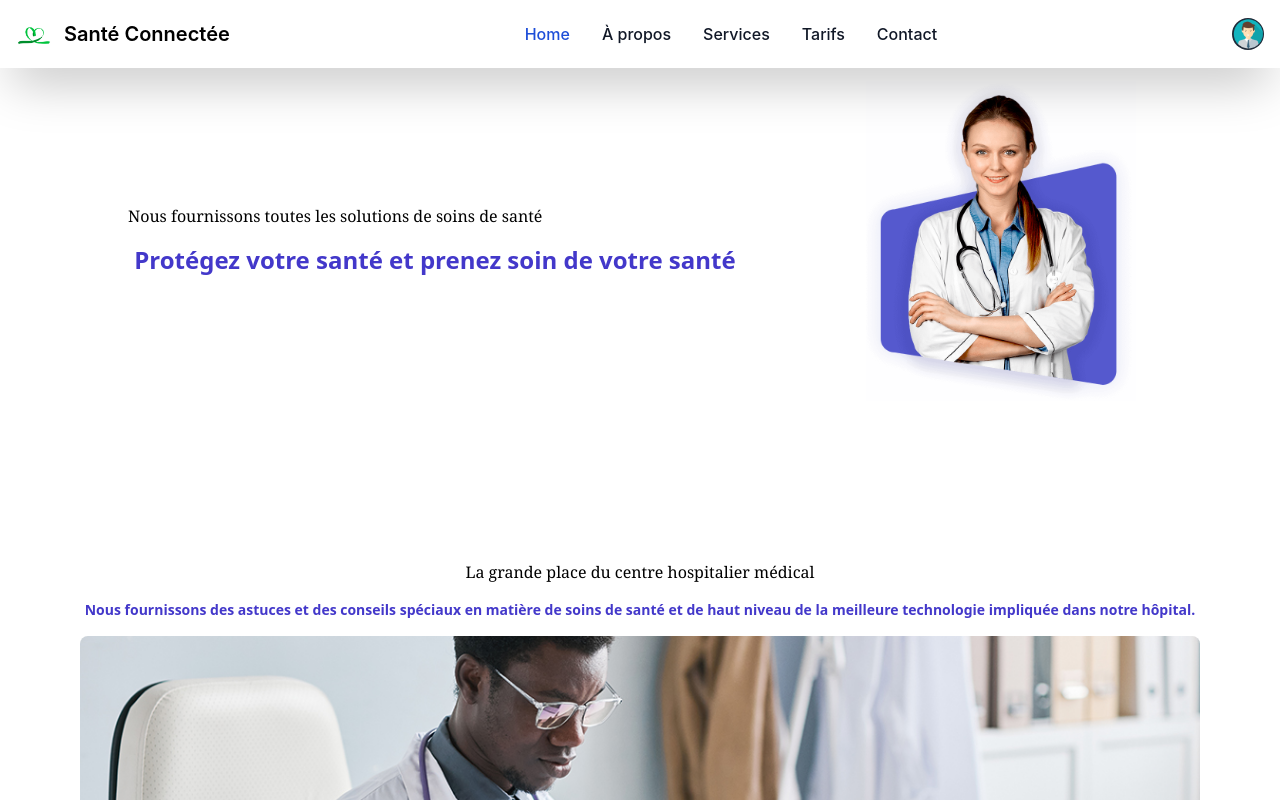
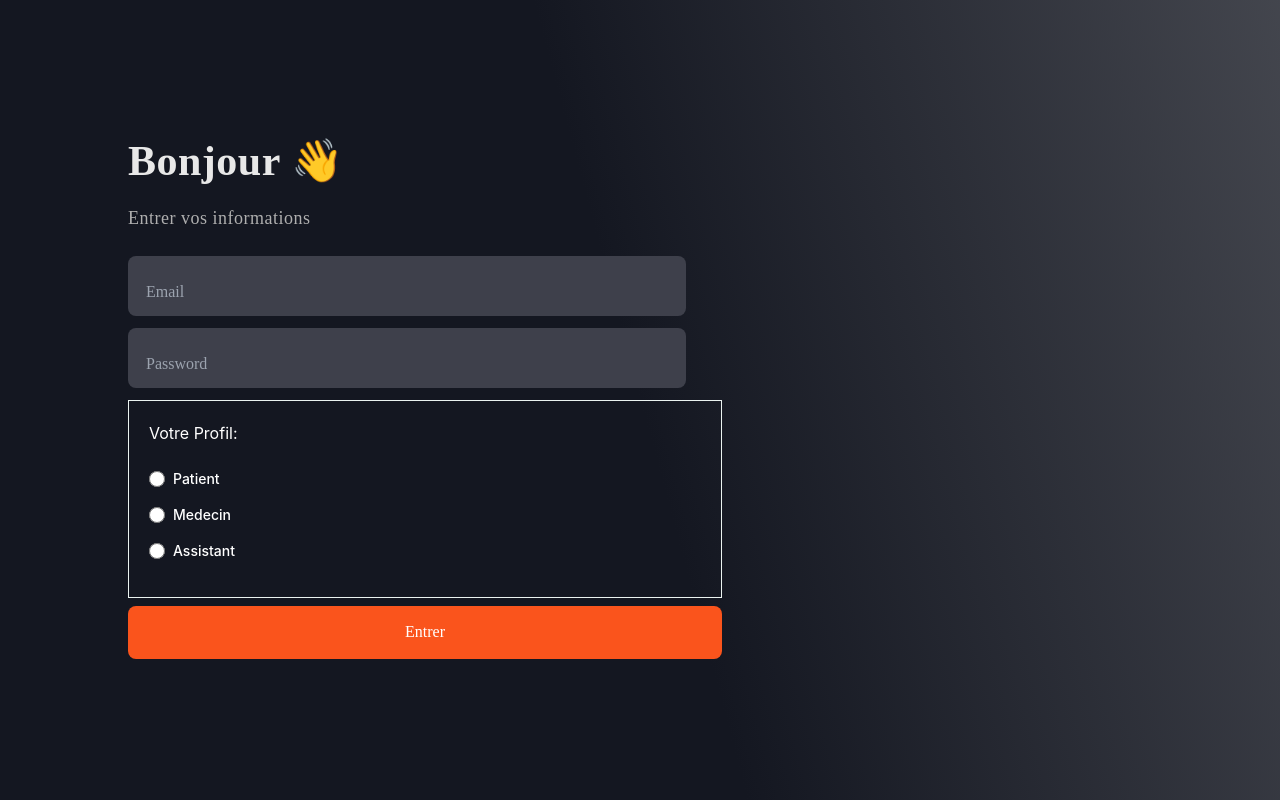
Before and after one commit to oussabi-tarek/patient-management-frontend, a React (Create React App) app: page / in a window 1280 px wide. Shown: the top 800 px of the page. Built offline with nearby package versions, Linux system fonts and the light colour scheme.

Commit message:
update:finalizing login

```diff
--- a/src/App.js
+++ b/src/App.js
@@ -1,18 +1,20 @@
 import { BrowserRouter,Routes,Route } from "react-router-dom";
 import "./App.css";
+import { useState } from "react";
 import AuthPage from "./components/auth/AuthPage";
 import Home from "./components/home/Home";
 
-
 function App() {
+   const [isAuth,setIsAuth] = useState(false);
   return(
     <BrowserRouter>
        <Routes>
-        <Route path="/login" element={<AuthPage />} />
-        <Route path="/" element={<Home />} />
+        {
+          !isAuth  ? <Route path="/" element={<AuthPage setIsAuth={setIsAuth} />} /> :
+          <Route path="/" element={<Home setIsAuth={setIsAuth}  />} />
+        }
        </Routes>
     </BrowserRouter>
-
   )
 }
 
--- a/src/components/auth/AuthPage.jsx
+++ b/src/components/auth/AuthPage.jsx
@@ -1,8 +1,9 @@
 import axios from "axios";
 import '../styles/Auth.css';
 import { useState } from "react";
+import Radio from "./Radio";
 
-const AuthPage = () => {
+const AuthPage = (props) => {
   const [error, setError] = useState(null);
   const onSubmit = (e) => {
     e.preventDefault();
@@ -16,6 +17,8 @@ const AuthPage = () => {
       .then((r) => {
         localStorage.setItem("user", r.data.user);
         localStorage.setItem("token",r.data.token);
+        props.setIsAuth(true);
+
 
       })
       .catch((e) => {
@@ -40,18 +43,9 @@ const AuthPage = () => {
           <div className="role">
           <p>Votre Profil:</p>
           <br/>
-          <div>
-          <label> Patient  </label>
-          <input className="auth-input" required name="profil" type="radio" value="patient"/>
-          </div>
-          <div>
-          <label> Medecin</label>
-          <input className="auth-input" required name="profil" type="radio" value="medecin" />
-          </div>
-          <div>
-          <label> Assistant</label>
-          <input className="auth-input" required name="profil" type="radio" value="assistant" />
-          </div>
+          <Radio label="Patient" value="patient" />
+          <Radio label="Medecin" value="medecin" />
+          <Radio label="Assistant" value="assistant" />
           </div>
           <button className="auth-button" type="submit">
             Entrer
--- /dev/null
+++ b/src/components/auth/Radio.jsx
@@ -0,0 +1,10 @@
+
+const Radio=(props)=>{
+    return(
+        <div className="flex items-center mb-4">
+            <input id={props.value} type="radio" value={props.value} name="function" className="w-4 h-4 text-blue-600 bg-gray-100 border-gray-300 focus:ring-blue-500 dark:focus:ring-blue-600 dark:ring-offset-gray-800 focus:ring-2 dark:bg-gray-700 dark:border-gray-600"/>
+            <label htmlFor="default-radio-1" className="ms-2 text-sm font-medium text-white-900 dark:text-gray-300">{props.label}</label>
+        </div>
+    )
+}
+export default Radio;
--- a/src/components/home/Home.jsx
+++ b/src/components/home/Home.jsx
@@ -4,10 +4,10 @@ import DOCTOR from '../../assets/doctor.png';
 import Footer from './Footer';
 import Services from './Services';
 import About from './About';
-const Home=()=>{
+const Home=(props)=>{
     return(
         <div>
-            <Navbar/>
+            <Navbar setIsAuth={props.setIsAuth} />
             <div className='flex  p-20 w-full justify-between'>
                 <div className='flex flex-col  self-center  space-y-4 ml-12'>
                    <p className='font-serif'>Nous fournissons toutes les solutions de soins de santé</p>
--- a/src/components/home/Navbar.jsx
+++ b/src/components/home/Navbar.jsx
@@ -2,10 +2,16 @@ import LOGO  from '../../assets/logo.png';
 import PROFILE from '../../assets/profile.png';
 import { useState } from 'react';
 
-const Navbar = () => {
+const Navbar = (props) => {
     const [showInfoProfile, setShowInfoProfile] = useState(false);
     const handleShowInfoProfile = () => {
         setShowInfoProfile(!showInfoProfile);
+    }
+    const logoutClick = () => {
+        localStorage.removeItem('token');
+        localStorage.removeItem('user');
+        props.setIsAuth(false);
+        window.location.href = '/';
     }
    return(
     <div className='flex flex-col relative'>
@@ -16,10 +22,15 @@ const Navbar = () => {
             <span className="self-center text-xl font-semibold whitespace-nowrap dark:text-white">Santé Connectée</span>
         </a>
         <div className="flex items-center md:order-2 space-x-3 md:space-x-0 rtl:space-x-reverse">
+            <button type="button" onClick={logoutClick} className="text-white bg-gradient-to-r from-purple-500 via-purple-600 to-purple-700 hover:bg-gradient-to-br focus:ring-4 focus:outline-none focus:ring-purple-300 dark:focus:ring-purple-800 shadow-lg shadow-purple-500/50 dark:shadow-lg dark:shadow-purple-800/80 font-medium rounded-lg text-sm px-5 py-2.5 text-center mr-4">
+                Se déconnecter
+            </button>
+
             <button type="button" onClick={handleShowInfoProfile} className="flex text-sm bg-gray-800 rounded-full md:me-0 focus:ring-4 focus:ring-gray-300 dark:focus:ring-gray-600" id="user-menu-button" aria-expanded="false" data-dropdown-toggle="user-dropdown" data-dropdown-placement="bottom">
                 <span className="sr-only">Open user menu</span>
                 <img className="w-8 h-8 rounded-full" src={PROFILE} alt="user photo" />
             </button>
+
             <button data-collapse-toggle="navbar-user" type="button" className="inline-flex items-center p-2 w-10 h-10 justify-center text-sm text-gray-500 rounded-lg md:hidden hover:bg-gray-100 focus:outline-none focus:ring-2 focus:ring-gray-200 dark:text-gray-400 dark:hover:bg-gray-700 dark:focus:ring-gray-600" aria-controls="navbar-user" aria-expanded="false">
                 <span className="sr-only">Open main menu</span>
                 <svg className="w-5 h-5" aria-hidden="true" xmlns="http://www.w3.org/2000/svg" fill="none" viewBox="0 0 17 14">
--- a/src/components/styles/Auth.css
+++ b/src/components/styles/Auth.css
@@ -8,13 +8,13 @@
     border: 1px solid rgb(235, 243, 240);
     margin-bottom: 8px;
 }
-.form-card .role div{
-   display: flex;
-   flex-direction: row;
-    justify-content: space-between;
-    width: 50%;
-}
-.form-card .role div input{
+    /* .form-card .role div{
+    display: flex;
+    flex-direction: row;
+        justify-content: space-between;
+        width: 50%;
+    } */
+/* .form-card .role div input{
     width: 20px;
     height: 20px;
     margin-left: 10px;
@@ -27,4 +27,4 @@
 }
 .form-card .role div label{
     margin-right: 20px;
-}
+} */
```
